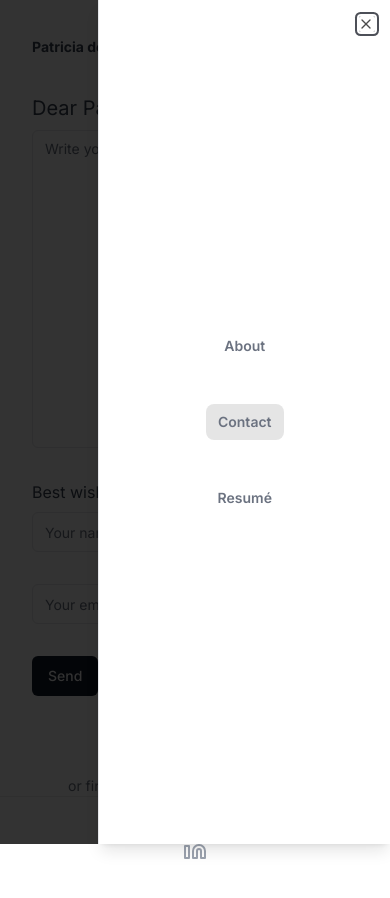
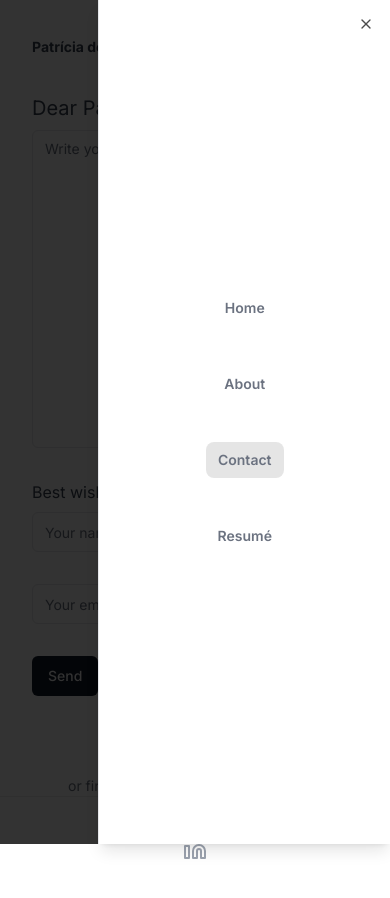
Before and after one commit to humbruno/patriciadesa, a Next.js app: page /contact in a window 390 px wide. Both pictures are taken after a click on the button 346 px from the left and 44 px from the top of the page. Shown: the top 898 px of the page. Built offline with nearby package versions, Linux system fonts and the light colour scheme.

Commit message:
smol fixes

```diff
--- a/src/app/contact/page.tsx
+++ b/src/app/contact/page.tsx
@@ -121,10 +121,12 @@ export default function Contact() {
           />
           <div className="mt-5 flex gap-5">
             <Button
-              variant={form.formState.isSubmitted ? 'outline' : 'default'}
+              variant={
+                form.formState.isSubmitSuccessful ? 'outline' : 'default'
+              }
               type="submit"
             >
-              {form.formState.isSubmitted ? (
+              {form.formState.isSubmitSuccessful ? (
                 'Sent!'
               ) : isLoading ? (
                 <Loader />
@@ -132,7 +134,7 @@ export default function Contact() {
                 'Send'
               )}
             </Button>
-            {form.formState.isSubmitted && (
+            {form.formState.isSubmitSuccessful && (
               <Button
                 onClick={() => form.reset({ email: '', message: '', name: '' })}
                 type="reset"
--- a/src/app/not-found.tsx
+++ b/src/app/not-found.tsx
@@ -1,9 +1,16 @@
+import { Button } from '@/components/ui/button'
+import Image from 'next/image'
+import Link from 'next/link'
+
 export default function NotFound() {
   return (
-    <main className="container">
-      <h2 className="text-4xl text-gray-700">404</h2>
+    <main className="container flex flex-col items-center gap-8 py-20">
+      <h2 className="text-4xl font-bold text-gray-700">404</h2>
       <p>Oops! Where have we landed here?!</p>
-      <img src="/404.gif" alt="" />
+      <Image width={400} height={300} src="/404.gif" alt="" />
+      <Link href="/">
+        <Button>Back Home</Button>
+      </Link>
     </main>
   )
 }
--- a/src/components/header.tsx
+++ b/src/components/header.tsx
@@ -1,15 +1,20 @@
-import { Sheet, SheetContent, SheetTrigger } from '@/components/ui/sheet'
+import {
+  Sheet,
+  SheetClose,
+  SheetContent,
+  SheetTrigger
+} from '@/components/ui/sheet'
 import { Menu } from 'lucide-react'
 import Link from 'next/link'
 import { NavLink } from './nav-link'
 
-const NAVIGATION = ['about', 'contact', 'resumé'] as const
+const NAVIGATION = ['about', 'contact', 'resume'] as const
 
 export function Header() {
   return (
     <header className="container flex items-center justify-between py-8 lg:py-20">
       <Link href="/">
-        <h1 className="text-sm font-bold text-gray-700">Patricia de Sá</h1>
+        <h1 className="text-sm font-bold text-gray-700">Patrícia de Sá</h1>
       </Link>
       <Navigation />
       <MobileNavigation />
@@ -40,9 +45,14 @@ function MobileNavigation() {
         </SheetTrigger>
         <SheetContent className="h-full">
           <ul className="m-auto flex h-full flex-col items-center justify-center gap-10">
+            <NavLink href="/">
+              <SheetClose className="capitalize">Home</SheetClose>
+            </NavLink>
             {NAVIGATION.map((item) => (
               <NavLink key={item} href={`/${item}`}>
-                {item}
+                <SheetClose className="capitalize">
+                  {item === 'resume' ? 'Resumé' : item}
+                </SheetClose>
               </NavLink>
             ))}
           </ul>
```
